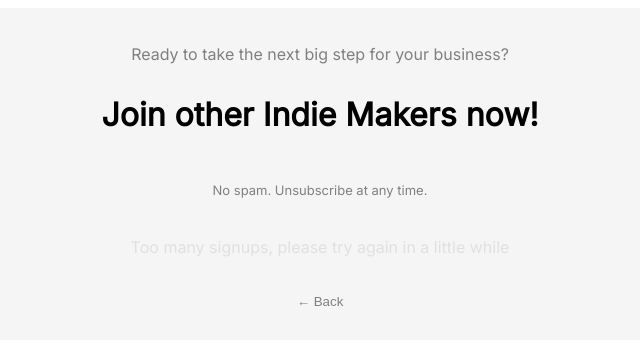
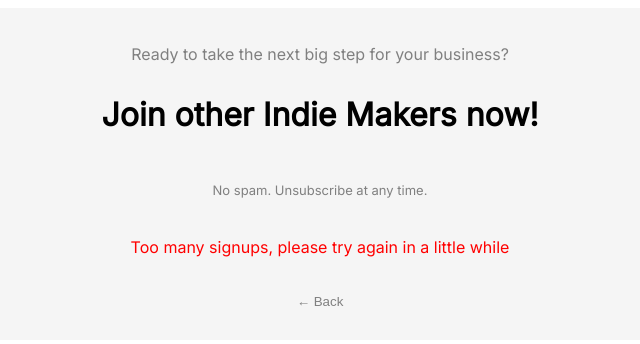
Before and after one commit to fishingelephants/AirtableWiz, a plain HTML site: page index.html in a window 1280 px wide. Both pictures are taken after typing "name@example.com" into the empty fields and a click on the button "Start Work". Shown: the whole page, without its empty margins (320-960 px from the left). Drawn offline with Linux system fonts and the light colour scheme; no server answers.

Commit message:
Changed the font colors for newsletter success-black & error message-red

```diff
--- a/index.html
+++ b/index.html
@@ -48,13 +48,13 @@
   </form>
   <p style="font-size: 13px;">No spam. Unsubscribe at any time.</p>
   <div class="newsletter-success" style="display: none; align-items: center; justify-content: center; width: 100%;">
-    <p class="newsletter-success-message" style="font-family: Inter, sans-serif; color: #gray; font-size: 16px;">
+    <p class="newsletter-success-message" style="font-family: Inter, sans-serif; color: black; font-size: 16px;">
       First email landing in your inbox soon!✨</p>
   </div>
   <div class="newsletter-error" style="display: none; align-items: center; justify-content: center; width: 100%;">
-    <p class="newsletter-error-message" style="font-family: Inter, sans-serif; color: #e0e0e0; font-size: 16px;">Oops!
+    <p class="newsletter-error-message" style="font-family: Inter, sans-serif; color: red; font-size: 16px;">Oops!
       Something went wrong,
-      please try again</p>
+      please try again.</p>
   </div>
   <button class='newsletter-back-button' type='button'
     style='color:gray;font: 14px, Inter, sans-serif;margin:10px auto;text-align:center;display:none;background:transparent;border:none;cursor:pointer'
```
